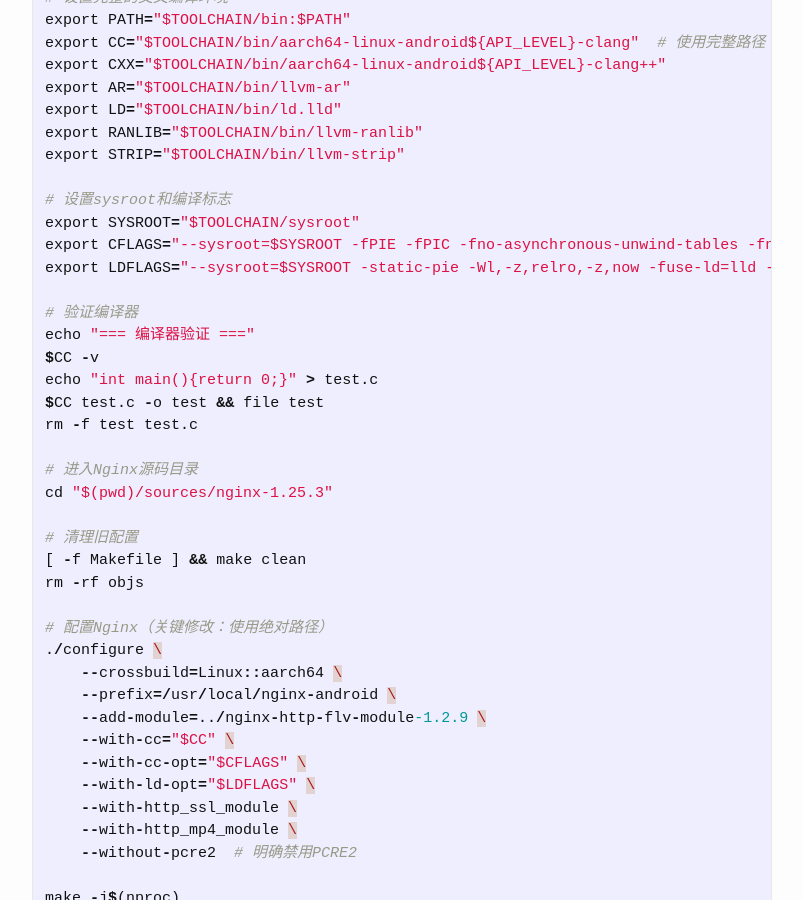
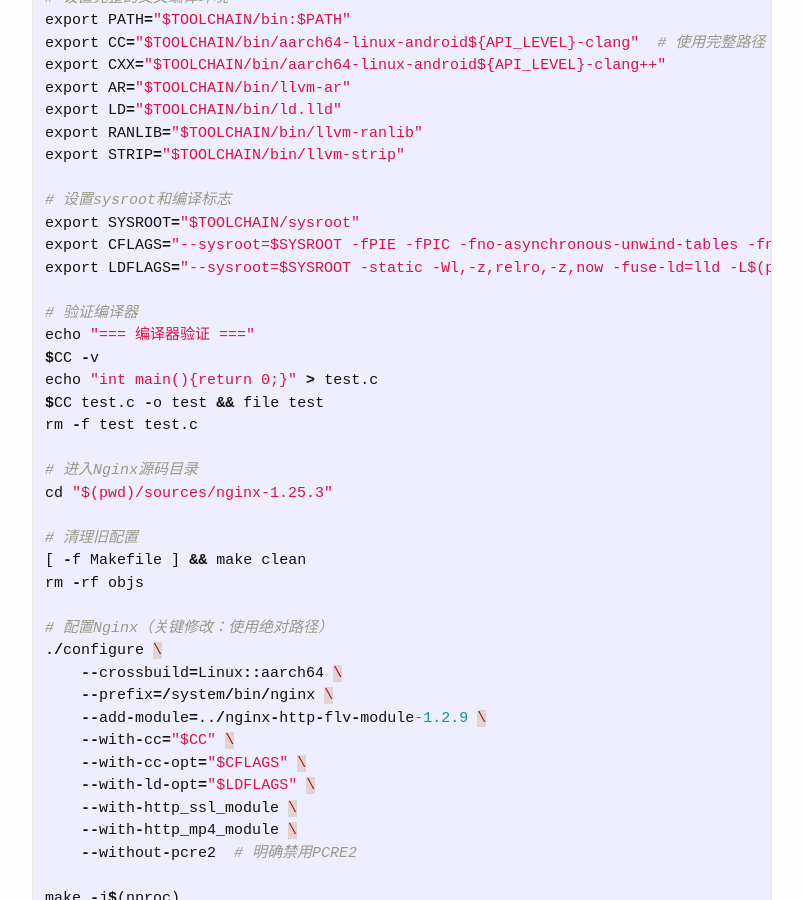
Before and after one commit to cqlray/cqlray.github.io, a Jekyll site: the page built from _posts/2025-5-14-compile-nginx-for-android-aarch64.markdown, in a window 1280 px wide and 900 px high, scrolled down 7595 px. Shown: the whole window, without its empty margins (238-1041 px from the left). Built offline with Jekyll 4.4.1, drawn with Linux system fonts in a browser that asks for light colours; comment, search, counter and statistics services are not loaded.

Commit message:
android 7.1.2不支持-static-pie

```diff
--- a/_posts/2025-5-14-compile-nginx-for-android-aarch64.markdown
+++ b/_posts/2025-5-14-compile-nginx-for-android-aarch64.markdown
@@ -367,7 +367,7 @@ export STRIP="$TOOLCHAIN/bin/llvm-strip"
 # 设置sysroot和编译标志
 export SYSROOT="$TOOLCHAIN/sysroot"
 export CFLAGS="--sysroot=$SYSROOT -fPIE -fPIC -fno-asynchronous-unwind-tables -fno-omit-frame-pointer -DANDROID -D__ANDROID_API__=$API_LEVEL -march=armv8-a -I$(pwd)/android-libs/include -DNGX_HAVE_GCC_ATOMIC=1 -DNGX_HAVE_ATOMIC_OPS=1  -DNGX_HAVE_MAP_ANON=1"
-export LDFLAGS="--sysroot=$SYSROOT -static-pie -Wl,-z,relro,-z,now -fuse-ld=lld -L$(pwd)/android-libs/lib -lssl -lcrypto -lz -lpcre -lcrypt"
+export LDFLAGS="--sysroot=$SYSROOT -static -Wl,-z,relro,-z,now -fuse-ld=lld -L$(pwd)/android-libs/lib -lssl -lcrypto -lz -lpcre -lcrypt"
 
 # 验证编译器
 echo "=== 编译器验证 ==="
@@ -386,7 +386,7 @@ rm -rf objs
 # 配置Nginx（关键修改：使用绝对路径）
 ./configure \
     --crossbuild=Linux::aarch64 \
-    --prefix=/usr/local/nginx-android \
+    --prefix=/system/bin/nginx \
     --add-module=../nginx-http-flv-module-1.2.9 \
     --with-cc="$CC" \
     --with-cc-opt="$CFLAGS" \
```
